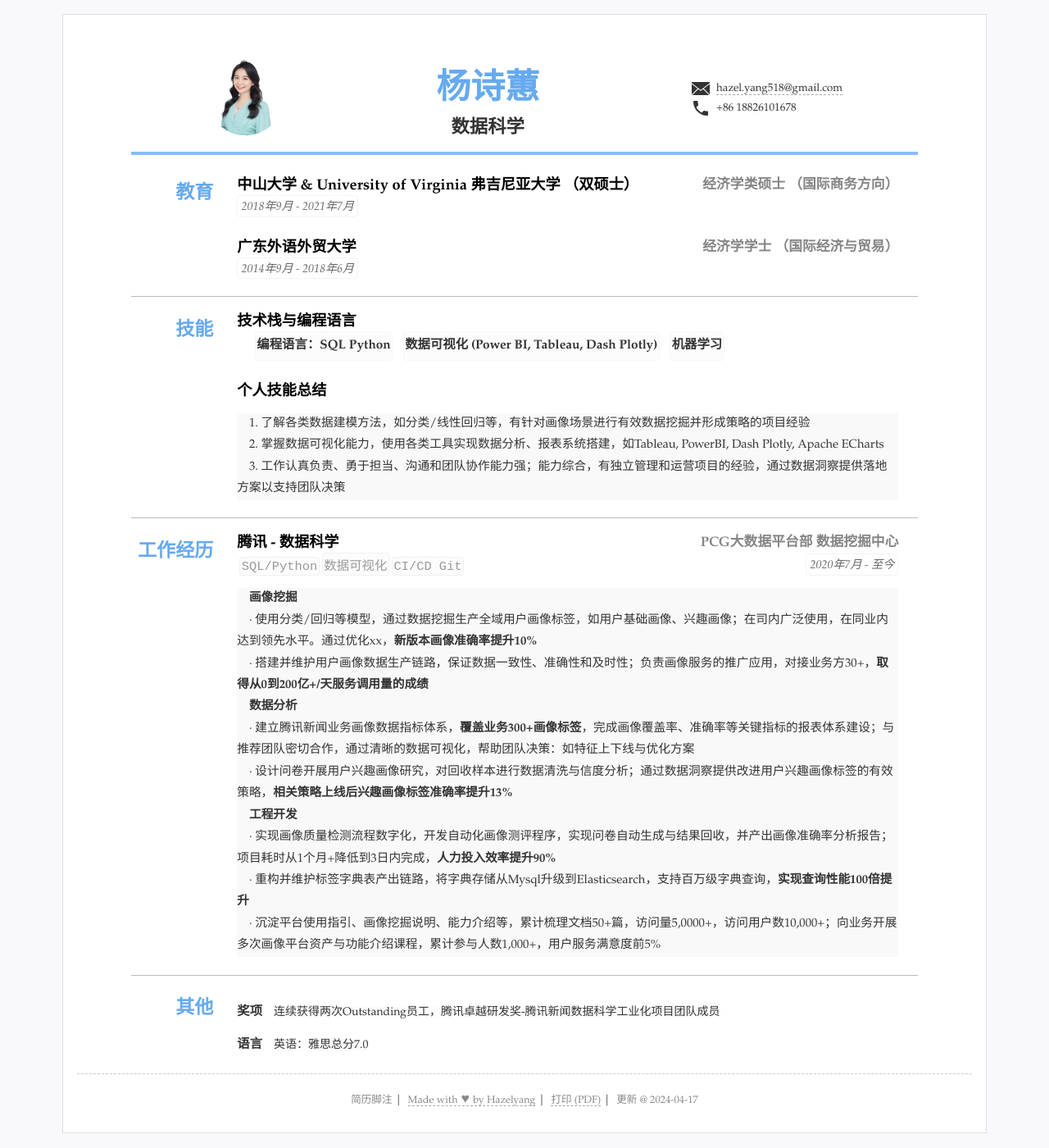
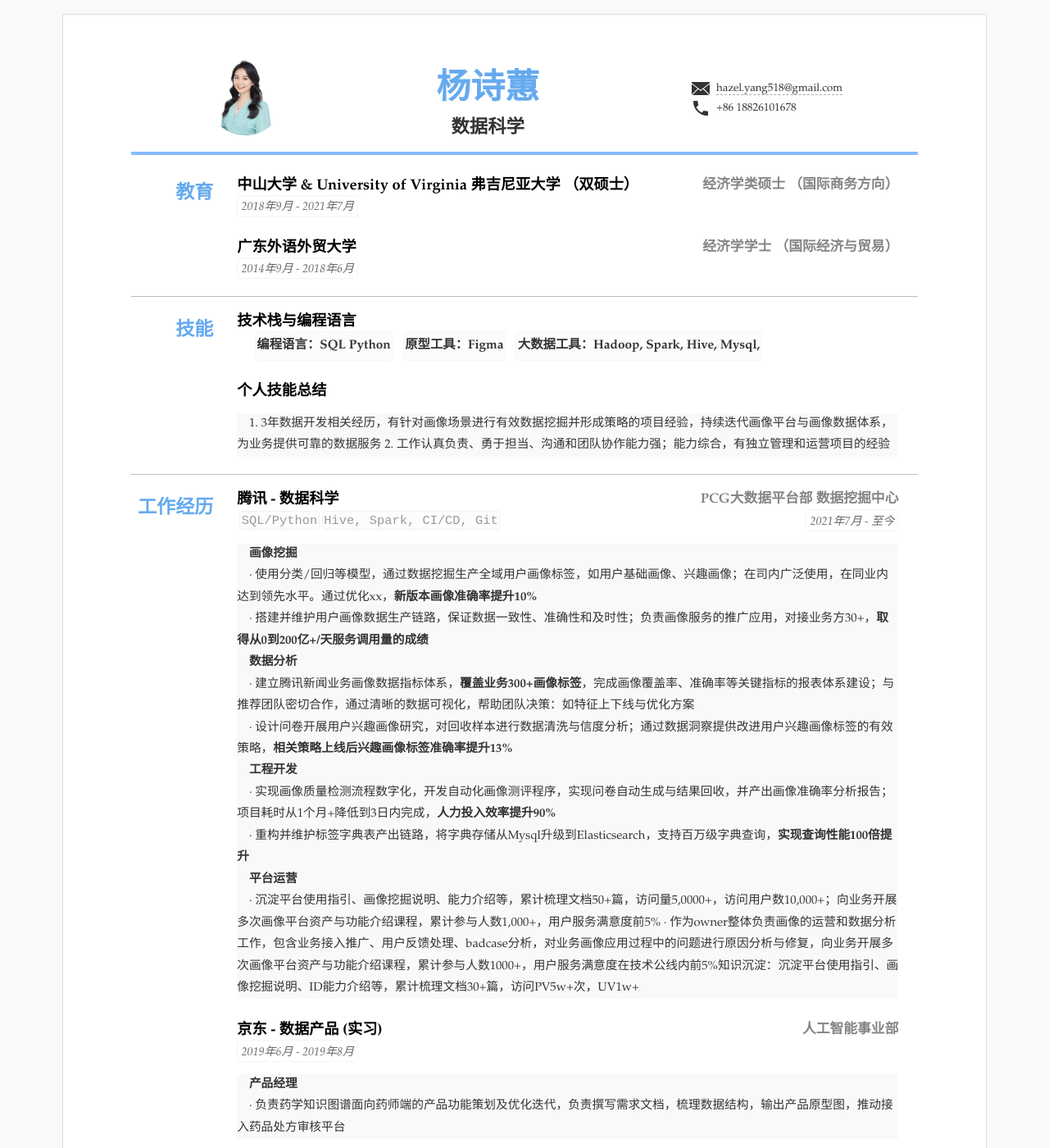
Before and after one commit to kuailexiaoshenxian/cn-wx-cv, a Jekyll site: the page built from index.html, in a window 1280 px wide and 1400 px high. Shown: the whole window at 82% size. Built offline with Jekyll 4.4.1, drawn with Linux system fonts in a browser that asks for light colours.

Commit message:
Update resume.yml

```diff
--- a/_data/resume.yml
+++ b/_data/resume.yml
@@ -32,7 +32,7 @@ main: #简历主要内容，
   - title: 中山大学 & University of Virginia 弗吉尼亚大学 （双硕士）
     duration: 2018年9月 - 2021年7月
     sub: 经济学类硕士 （国际商务方向）
-    # detail: 商业分析, 统计学,供应链管理, 国际经济学, 计量经济学, 战略分析
+    # detail: 商业分析, 统计学, 供应链管理, 国际经济学, 计量经济学, 战略分析
   # - title:
   #   duration: 2019年9月 - 2020年7月
   #   sub: Master of Science (Global Commerce)
@@ -48,13 +48,21 @@ main: #简历主要内容，
   - title: 技术栈与编程语言
     items: #itmems 可以小块的方式显示
     - 编程语言：SQL Python
-    - 数据可视化 (Power BI, Tableau, Dash Plotly)
-    - 机器学习
+    - 原型工具：Figma
+    # - 数据可视化：Power BI, Tableau
+    - 大数据工具：Hadoop, Spark, Hive, Mysql,
   - title: 个人技能总结
 
-    detail:  1. 了解各类数据建模方法，如分类/线性回归等，有针对画像场景进行有效数据挖掘并形成策略的项目经验 <br>  &nbsp &nbsp
-             2. 掌握数据可视化能力，使用各类工具实现数据分析、报表系统搭建，如Tableau, PowerBI, Dash Plotly, Apache ECharts <br>  &nbsp &nbsp
-             3. 工作认真负责、勇于担当、沟通和团队协作能力强；能力综合，有独立管理和运营项目的经验，通过数据洞察提供落地方案以支持团队决策
+    detail:  1. 3年数据开发相关经历，有针对画像场景进行有效数据挖掘并形成策略的项目经验，持续迭代画像平台与画像数据体系，为业务提供可靠的数据服务
+             2. 工作认真负责、勇于担当、沟通和团队协作能力强；能力综合，有独立管理和运营项目的经验
+
+             # 2年以上数据产品经理经验，具备数据平台和数据治理实践经验
+             # 熟练使用sql、python，熟悉大数据技术概念如hadoop、spark、hive、flink、mq、kafka等；
+             # 数据敏感，能独立发现、解决问题并进行后续优化；认真负责，积极主动，具备良好的项目管理能力和沟通协调能力
+
+             # 1. 了解各类数据建模方法，如分类/线性回归等，有针对画像场景进行有效数据挖掘并形成策略的项目经验 <br>  &nbsp &nbsp
+             # 2. 掌握数据可视化能力，使用各类工具实现数据分析、报表系统搭建，如Tableau, PowerBI, Dash Plotly, Apache ECharts <br>  &nbsp &nbsp
+             # 3. 工作认真负责、勇于担当、沟通和团队协作能力强；能力综合，有独立管理和运营项目的经验，通过数据洞察提供落地方案以支持团队决策
 
              # 1. 有画像业务的完整项目经验，有独立分析和解决数据问题的能力，能针对画像场景进行有效数据挖掘并形成策略 <br>  &nbsp &nbsp
              # 2. 掌握多种数据分析模型，了解多种技术选型，并能有效应用于画像服务中。如留存、漏斗、人群分析、RFM模型等 <br>  &nbsp &nbsp
@@ -71,11 +79,12 @@ main: #简历主要内容，
   content:
   - title: 腾讯 - 数据科学
     sub: PCG大数据平台部   数据挖掘中心
-    duration: "2020年7月 - 至今"
+    duration: "2021年7月 - 至今"
     tags:
     - SQL/Python
-    - 数据可视化
-    - CI/CD Git
+    # - 数据可视化
+    - Hive, Spark, CI/CD, Git
+    # - CI/CD Git
     # - 画像挖掘
     # - 标签开发
     # - 指标监控
@@ -92,14 +101,17 @@ main: #简历主要内容，
             <strong>工程开发</strong>  <br>  &nbsp &nbsp
             · 实现画像质量检测流程数字化，开发自动化画像测评程序，实现问卷自动生成与结果回收，并产出画像准确率分析报告；项目耗时从1个月+降低到3日内完成，<strong>人力投入效率提升90% </strong> <br>  &nbsp &nbsp
             · 重构并维护标签字典表产出链路，将字典存储从Mysql升级到Elasticsearch，支持百万级字典查询，<strong>实现查询性能100倍提升</strong> <br>  &nbsp &nbsp
+            <strong>平台运营</strong>  <br>  &nbsp &nbsp
             · 沉淀平台使用指引、画像挖掘说明、能力介绍等，累计梳理文档50+篇，访问量5,0000+，访问用户数10,000+；向业务开展多次画像平台资产与功能介绍课程，累计参与人数1,000+，用户服务满意度前5%
+            · 作为owner整体负责画像的运营和数据分析工作，包含业务接入推广、用户反馈处理、badcase分析，对业务画像应用过程中的问题进行原因分析与修复，向业务开展多次画像平台资产与功能介绍课程，累计参与人数1000+，用户服务满意度在技术公线内前5%知识沉淀：沉淀平台使用指引、画像挖掘说明、ID能力介绍等，累计梳理文档30+篇，访问PV5w+次，UV1w+
 
-  # - title: 京东 - 数据产品 (实习)
-  #   sub:  人工智能事业部
-  #   duration: "2019年6月 - 2019年8月"
-  #   tags:
-  #   # summary: 职务或者工作总结(自动折叠)
-  #   detail: 知识图谱产品经理：负责药学知识图谱面向药师端的产品功能策划及优化迭代，负责撰写需求文档，梳理数据结构，输出产品原型图，推动接入药品处方审核平台
+  - title: 京东 - 数据产品 (实习)
+    sub:  人工智能事业部
+    duration: "2019年6月 - 2019年8月"
+    tags:
+    # summary: 职务或者工作总结(自动折叠)
+    detail: <strong>产品经理</strong> <br>  &nbsp &nbsp
+           · 负责药学知识图谱面向药师端的产品功能策划及优化迭代，负责撰写需求文档，梳理数据结构，输出产品原型图，推动接入药品处方审核平台
 
   # - title: 晨星资讯 - 数据分析 (实习)
   #   sub:  全球基金部门
```
